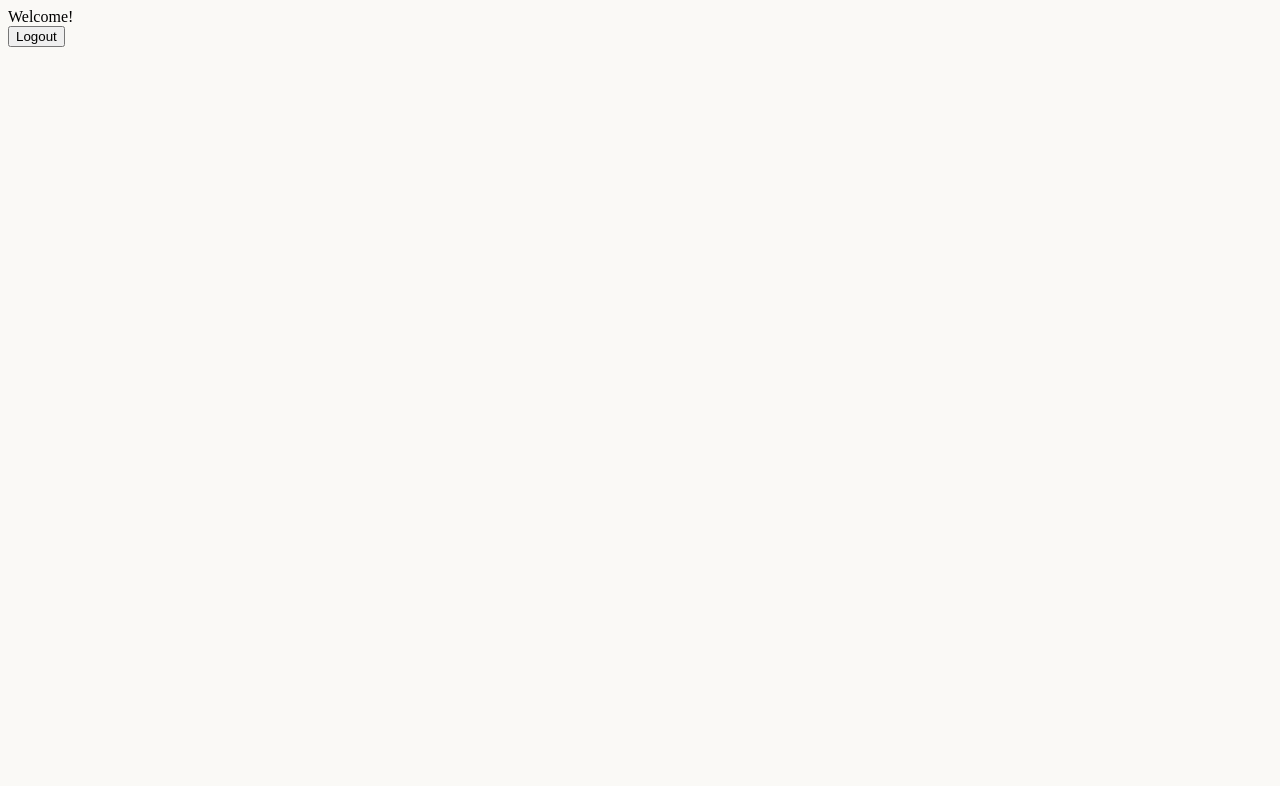
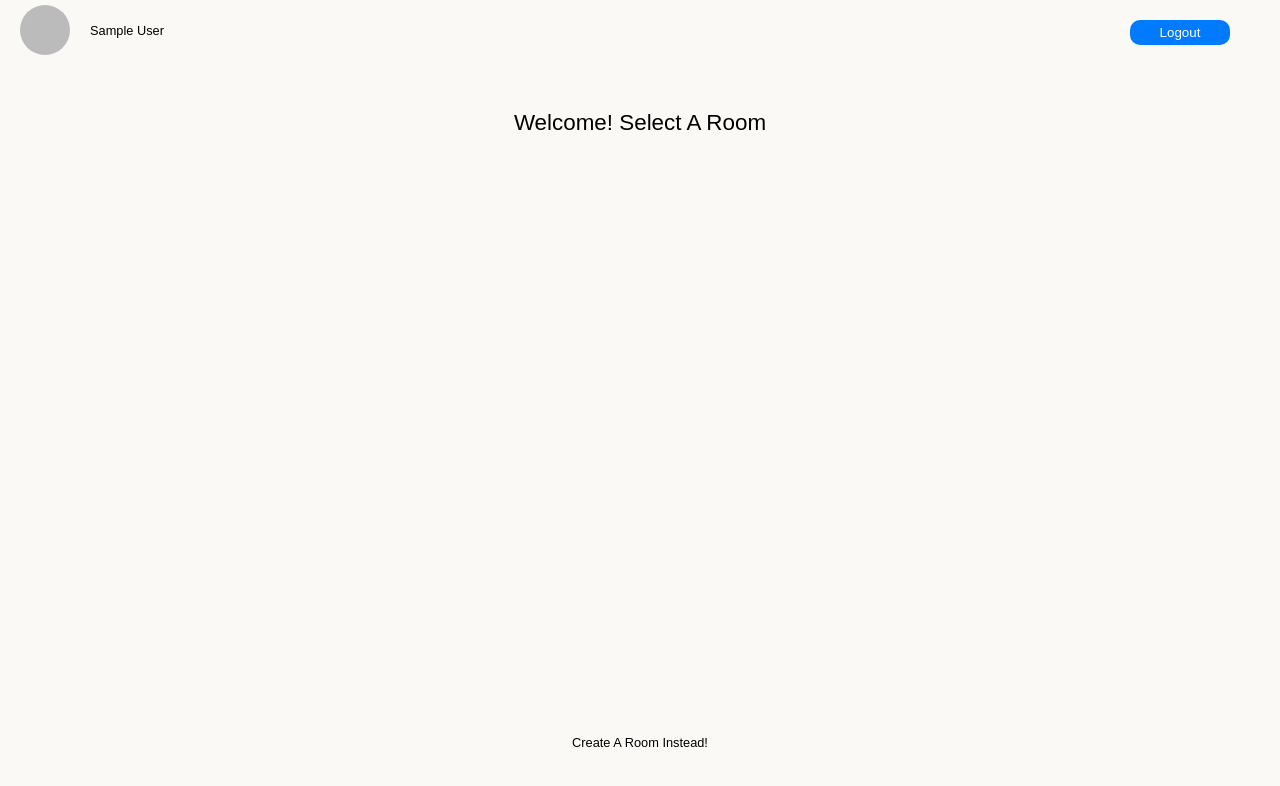
Before and after one commit to soliken1/ListeningParty, a React (Vite) app: page /Home in a window 1280 px wide. Shown: the top 786 px of the page. Built offline with nearby package versions, Linux system fonts and the light colour scheme; no server answers; sample sign-in values are in the browser's storage.

Commit message:
Home Update

```diff
--- a/src/App.css
+++ b/src/App.css
@@ -1,3 +1,9 @@
+html,
+body {
+  margin: 0;
+  padding: 0;
+  box-sizing: border-box;
+}
 body {
   background-color: #faf9f6;
 }
@@ -37,6 +43,10 @@ body {
 
 .mt-2 {
   margin-bottom: 20px;
+}
+
+.ms-2 {
+  margin-left: 20px;
 }
 
 .card-form {
@@ -114,6 +124,12 @@ body {
   margin-right: 20px;
 }
 
+.user-pfp {
+  width: 50px;
+  height: 50px;
+  border-radius: 50px;
+}
+
 .login-layer {
   padding-top: 50px;
   display: flex;
@@ -122,3 +138,59 @@ body {
   justify-content: center;
   height: 80vh;
 }
+
+.home-layer {
+  padding-top: 50px;
+  display: flex;
+  flex-direction: column;
+  align-items: center;
+  height: 80vh;
+}
+
+.room-body {
+  padding: 50px;
+  height: 80vh;
+  width: 80%;
+  display: flex;
+  flex-direction: column;
+  align-items: center;
+  gap: 20px;
+}
+
+.room-cards {
+  display: flex;
+  flex-direction: column;
+  align-items: center;
+  gap: 10px;
+  width: 60%;
+  border: 2px solid rgba(0, 0, 0, 0.125);
+  border-radius: 20px;
+  height: 10vh;
+  padding: 50px;
+}
+
+.header {
+  height: 60px;
+  display: flex;
+  flex-direction: row;
+  align-items: center;
+  padding: 0px 20px;
+}
+
+.logout-btn {
+  position: absolute;
+  background-color: #007bff;
+  color: white;
+  border: none;
+  text-decoration: none;
+  width: 100px;
+  height: 25px;
+  border-radius: 10px;
+  cursor: pointer;
+  right: 50px;
+  top: 20px;
+}
+
+.debug {
+  border: 1px solid red;
+}
--- a/src/App.jsx
+++ b/src/App.jsx
@@ -1,30 +1,34 @@
-import "./App.css";
+import { useState, useEffect } from "react";
 import {
   BrowserRouter as Router,
   Route,
   Routes,
   Navigate,
 } from "react-router-dom";
-import { useState } from "react";
 import { auth } from "./configs/configs.js";
 import Login from "./components/Login";
 import Register from "./components/Register";
 import Home from "./components/Home";
+import "./App.css";
 
 export default function App() {
   const [isLoggedIn, setIsLoggedIn] = useState(false);
+  const [isLoading, setIsLoading] = useState(true); // Add loading state
+  const [getUser, setUser] = useState(null);
 
-  const checkAuth = () => {
-    const user = auth.currentUser;
-    if (user) {
-      setIsLoggedIn(true);
-    } else {
-      setIsLoggedIn(false);
-    }
-  };
+  useEffect(() => {
+    const unsubscribe = auth.onAuthStateChanged((user) => {
+      if (user) {
+        setIsLoggedIn(true);
+        setUser(user);
+      } else {
+        setIsLoggedIn(false);
+        setUser(null);
+      }
+      setIsLoading(false); // Mark authentication check as complete
+    });
 
-  useState(() => {
-    checkAuth();
+    return () => unsubscribe();
   }, []);
 
   const handleLogin = () => {
@@ -35,13 +39,21 @@ export default function App() {
     setIsLoggedIn(false);
   };
 
+  // Render loading spinner or indicator while authentication check is in progress
+  if (isLoading) {
+    return <div>Loading...</div>;
+  }
+
   return (
     <Router>
       <Routes>
         <Route path="/register" element={<Register />} />
         <Route path="/" element={<Login onLogin={handleLogin} />} />
         {isLoggedIn ? (
-          <Route path="/Home" element={<Home onLogout={handleLogout} />} />
+          <Route
+            path="/Home"
+            element={<Home data={getUser} onLogout={handleLogout} />}
+          />
         ) : (
           <Route path="*" element={<Navigate to="/" />} />
         )}
--- a/src/components/Home.jsx
+++ b/src/components/Home.jsx
@@ -1,18 +1,43 @@
 import { signOut } from "firebase/auth";
 import { auth } from "../configs/configs";
 import { useNavigate } from "react-router-dom";
+import DefaultIcon from "../assets/user.png";
 
-function Home() {
+function Home({ data }) {
   const navigate = useNavigate();
   const logout = async () => {
     await signOut(auth);
-    console.log(auth.currentUser?.email);
     navigate("/");
   };
+
+  console.log(data);
+
   return (
     <>
-      <div>Welcome!</div>
-      <button onClick={logout}>Logout</button>
+      <div className="header">
+        {data && data.photoURL ? (
+          <img className="user-pfp" src={data.photoURL} alt="User Profile" />
+        ) : (
+          <img className="user-pfp" src={DefaultIcon} alt="Custom Image" />
+        )}{" "}
+        <label className="font-primary font-size-body ms-2">
+          {data && data.displayName
+            ? data.displayName
+            : data && data.email && data.email.split("@")[0]}
+        </label>
+        <button className="logout-btn" onClick={logout}>
+          Logout
+        </button>
+      </div>
+      <div className="home-layer">
+        <label className="font-primary font-size-subheader">
+          Welcome! Select A Room
+        </label>
+        <div className="room-body"></div>
+        <label className="font-primary font-size-body">
+          Create A Room Instead!
+        </label>
+      </div>
     </>
   );
 }
```
Also changed, not shown: src/api/api.js (added, +16 -0 lines), src/assets/user.png (added).
